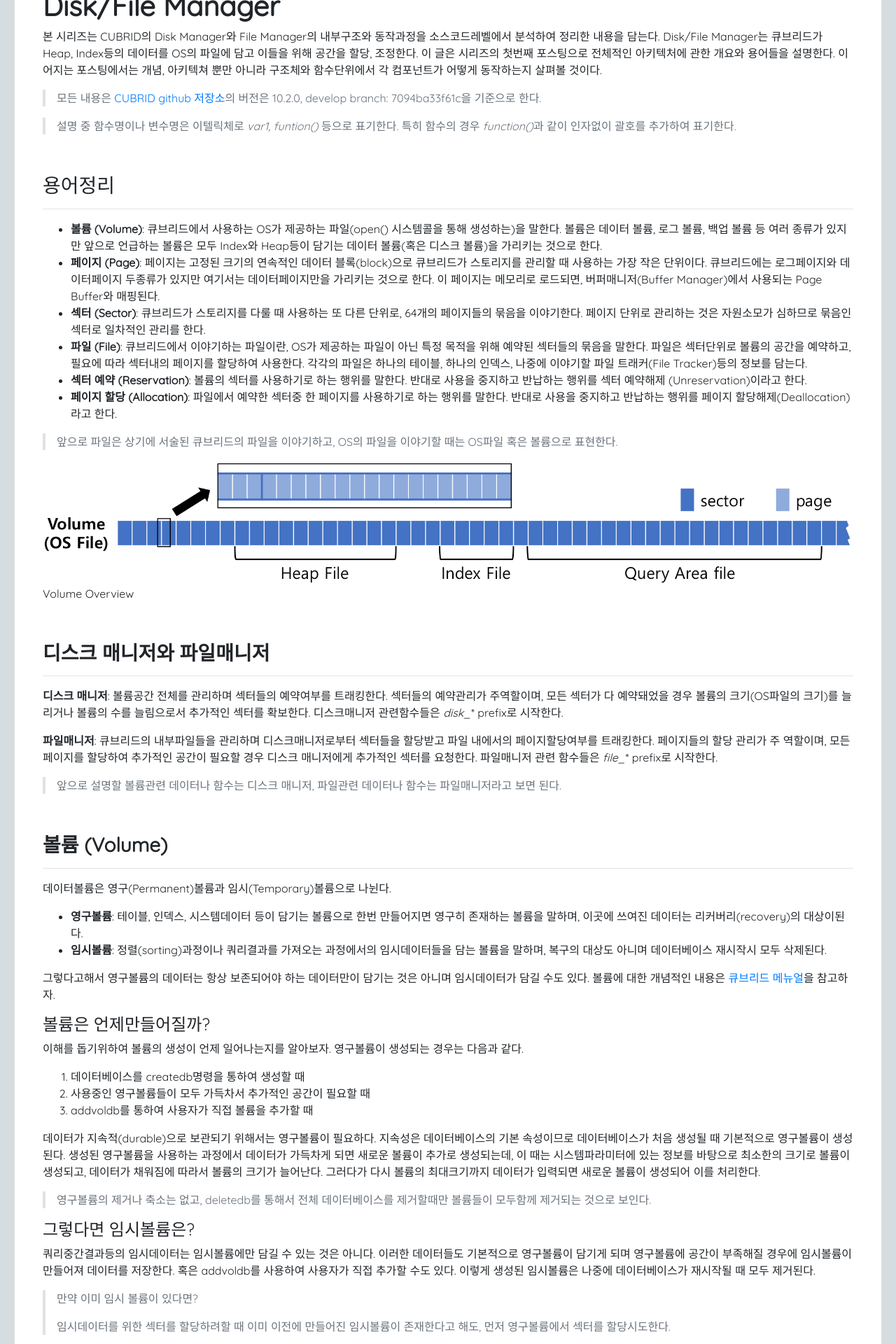
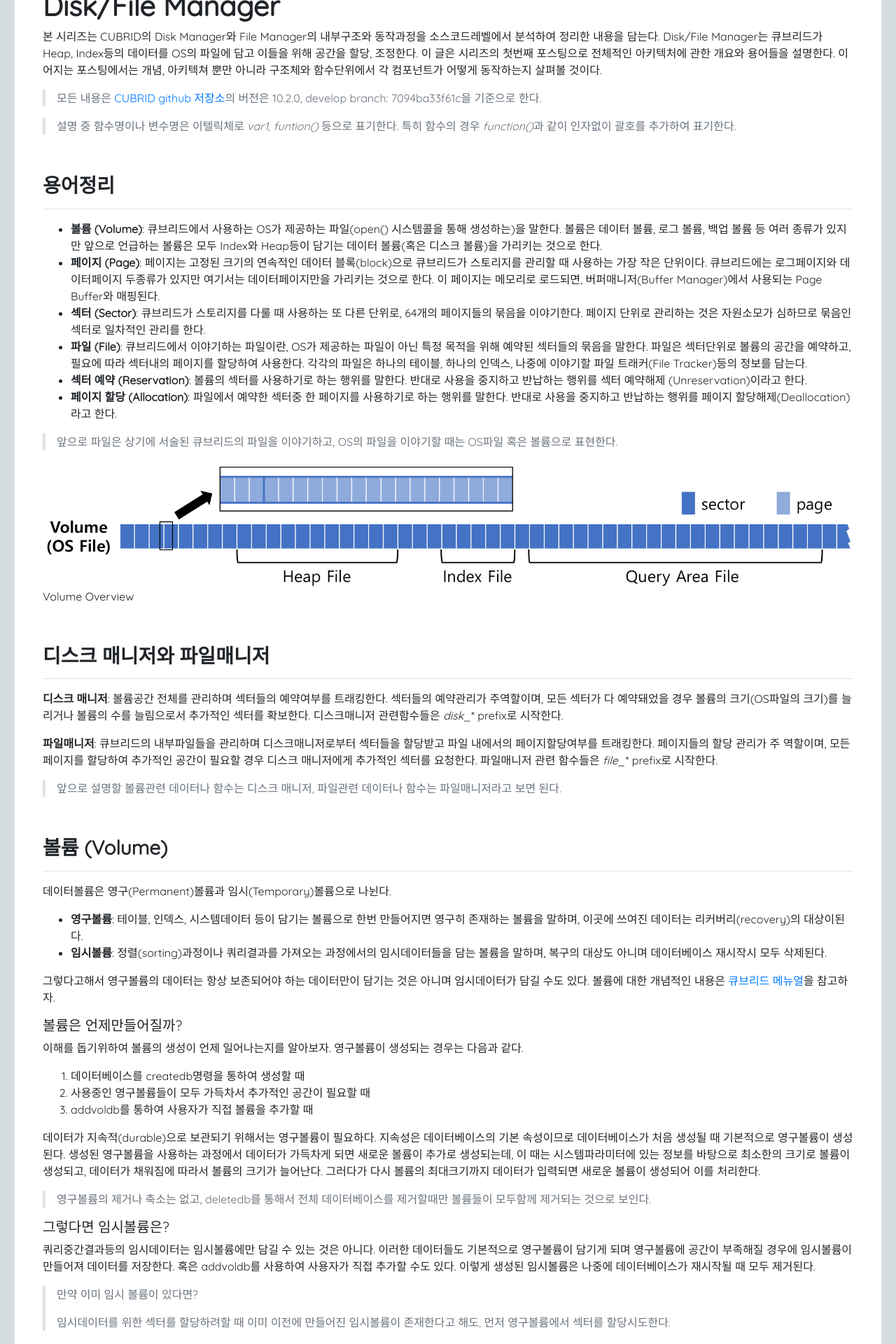
Before and after one commit to teamsecond/teamsecond.github.io, a Jekyll site: the page built from _posts/2019-06-12-disk-file-manager-1-overview.md, in a window 1280 px wide. Shown: the part 438-2358 px from the top of the page at 70% size. Built offline with Jekyll 4.4.1, drawn with Linux system fonts in a browser that asks for light colours; nearby versions of some CDN libraries; comment, search, counter and statistics services are not loaded.

```diff
--- a/_posts/2019-06-12-disk-file-manager-1-overview.md
+++ b/_posts/2019-06-12-disk-file-manager-1-overview.md
@@ -17,7 +17,7 @@ summary:File/Disk Manager internal 1: overview
 
 &nbsp;
 
-### 용어정리
+### **용어정리**
 
 ------
 
@@ -57,7 +57,7 @@ summary:File/Disk Manager internal 1: overview
 
 그렇다고해서 영구볼륨의 데이터는 항상 보존되어야 하는 데이터만이 담기는 것은 아니며 임시데이터가 담길 수도 있다. 볼륨에 대한 개념적인 내용은 [큐브리드 메뉴얼](https://www.cubrid.org/manual/en/10.1/intro.html#database-volume-structure)을 참고하자.
 
-#### 볼륨은 언제만들어질까?
+##### 볼륨은 언제만들어질까?
 
  이해를 돕기위하여 볼륨의 생성이 언제 일어나는지를 알아보자. 영구볼륨이 생성되는 경우는 다음과 같다.
 
@@ -69,7 +69,7 @@ summary:File/Disk Manager internal 1: overview
 
 > 영구볼륨의 제거나 축소는 없고, deletedb를 통해서 전체 데이터베이스를 제거할때만 볼륨들이 모두함께 제거되는 것으로 보인다.
 
-#### 그렇다면 임시볼륨은?
+##### 그렇다면 임시볼륨은?
 
  쿼리중간결과등의 임시데이터는 임시볼륨에만 담길 수 있는 것은 아니다. 이러한 데이터들도 기본적으로 영구볼륨이 담기게 되며 영구볼륨에 공간이 부족해질 경우에 임시볼륨이 만들어져 데이터를 저장한다. 혹은 addvoldb를 사용하여 사용자가 직접 추가할 수도 있다. 이렇게 생성된 임시볼륨은 나중에 데이터베이스가 재시작될 때 모두 제거된다.
 
@@ -90,7 +90,7 @@ summary:File/Disk Manager internal 1: overview
 
 파일은 위의 두가지 분류 뿐만 아니라 파일의 목적에 따라 heap, btree, catalog등의 파일타입으로도 나눌 수 있다.
 
-#### Numerable 속성
+##### Numerable 속성
 
  파일은 Numerable 속성을 지닐 수 있다. 기본적으로 파일에 할당되는 페이지는 순서가 없다. 물리적으로 연속적인 페이지만을 할당받는 것은 아니며 여러 섹터에 흩어져 있는 페이지들을 할당받는다. 심지어 할당받은 각 페이지가 속한 섹터들도 연속적이지 않을 수 있으며 여러볼륨에 흩어져 있을 수도 있다. 이러한 페이지들에 논리적인 순서를 부여하는 속성을 numerable이라 한다. 이 속성을 지니면 파일에 할당된 페이지(정확히는 유저페이지만)들을 할당된 순서대로 인덱스를 통하여 접근할 수 있다. 이는 extensible hash나 external sorting의 경우에 유용하게 사용될 수 있다.
 
@@ -102,7 +102,7 @@ summary:File/Disk Manager internal 1: overview
 
  이번 글에서는 디스크매니저와 파일매니저에서 쓰이는 개념들에 대하여 정리하였다. 앞으로의 글에서는 이를 바탕으로 어떤 방식으로 이들이 관리되는지 자세히 알아본다. 이후 다룰 내용들은 다음과 같으며, 내용이 더 추가될 수 있다.
 
-#### To be posted
+##### To be posted
 
 1. 볼륨은 어떻게 관리될까? (볼륨헤더, 섹터테이블)
 2. 섹터 예약은 어떻게 이루어질까? (섹터 예약/해제, 디스크캐시)
```
Also changed, not shown: assets/img/posts/disk-file-manager/volume_overview.png.
